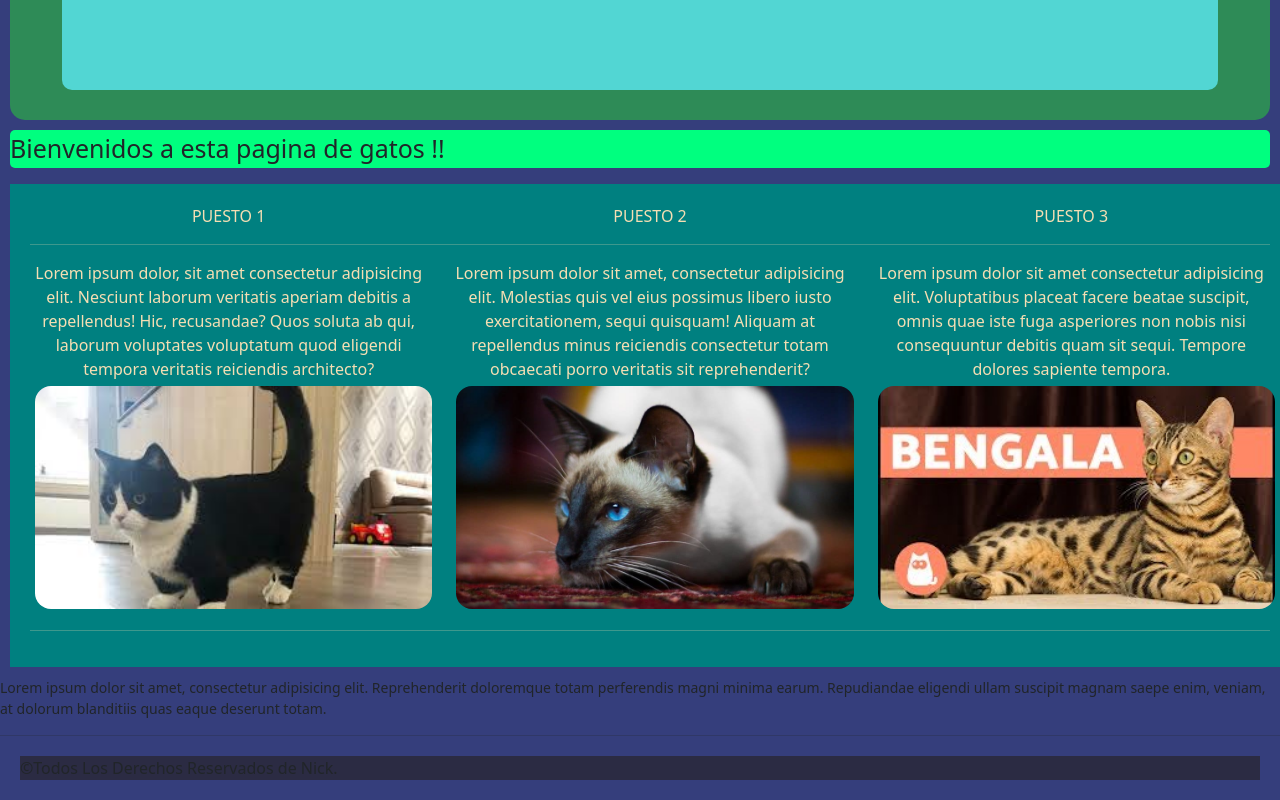
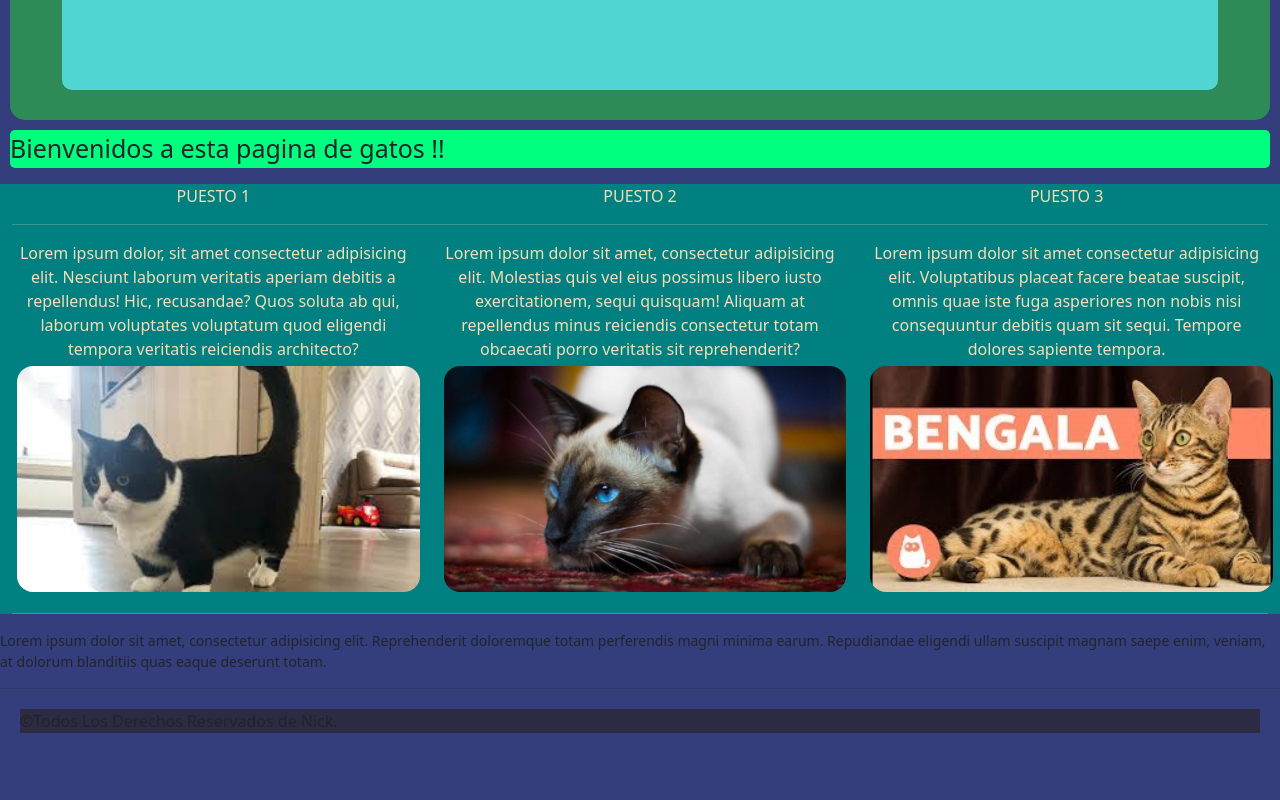
Before and after one commit to pgCatamarca2021fs/aula1-grupoc-team-1c, an Angular app: page /home in a window 1280 px wide. Shown: the part 445-1245 px from the top of the page. After the commit the page ends 1198 px from the top, so only its background shows below. Built offline with nearby package versions, Linux system fonts and the light colour scheme.

Commit message:
se arreglo el espaciado adicional del ancho de la pagina

```diff
--- a/src/app/modules/home/home-page/home-page.component.css
+++ b/src/app/modules/home/home-page/home-page.component.css
@@ -22,8 +22,6 @@ h1{
 .container-fluid{
     background-color: teal;
     color: wheat;
-    padding: 20px;
-    margin: 10px;
     text-align: center;
 }
 
```
